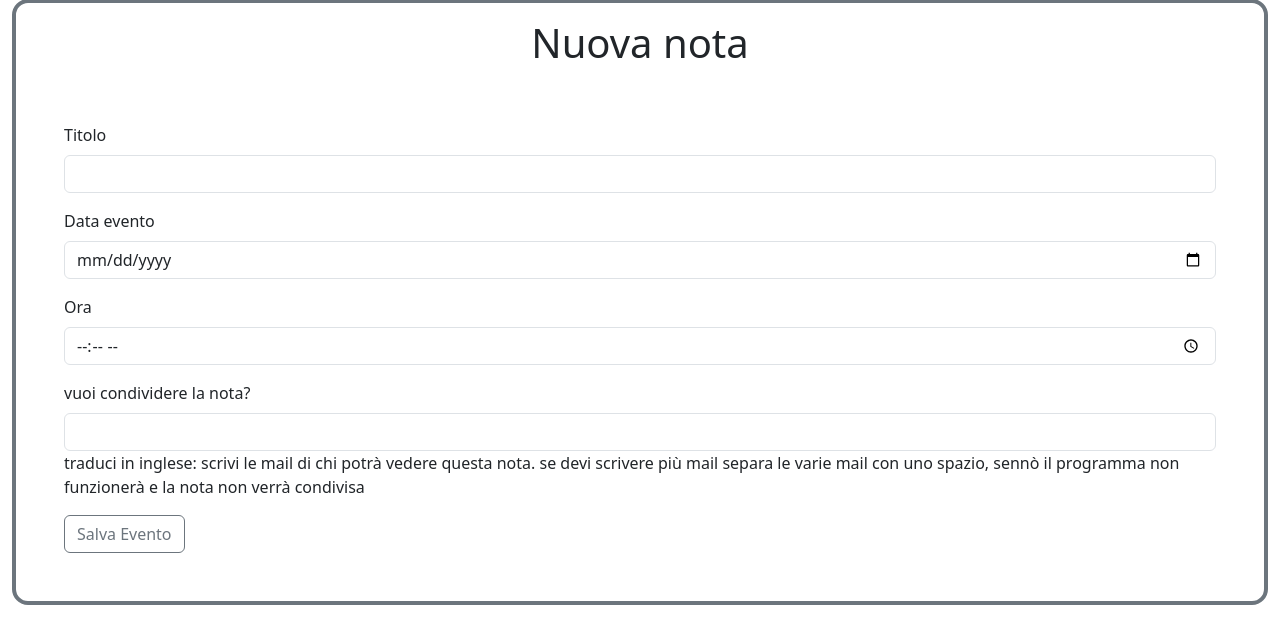
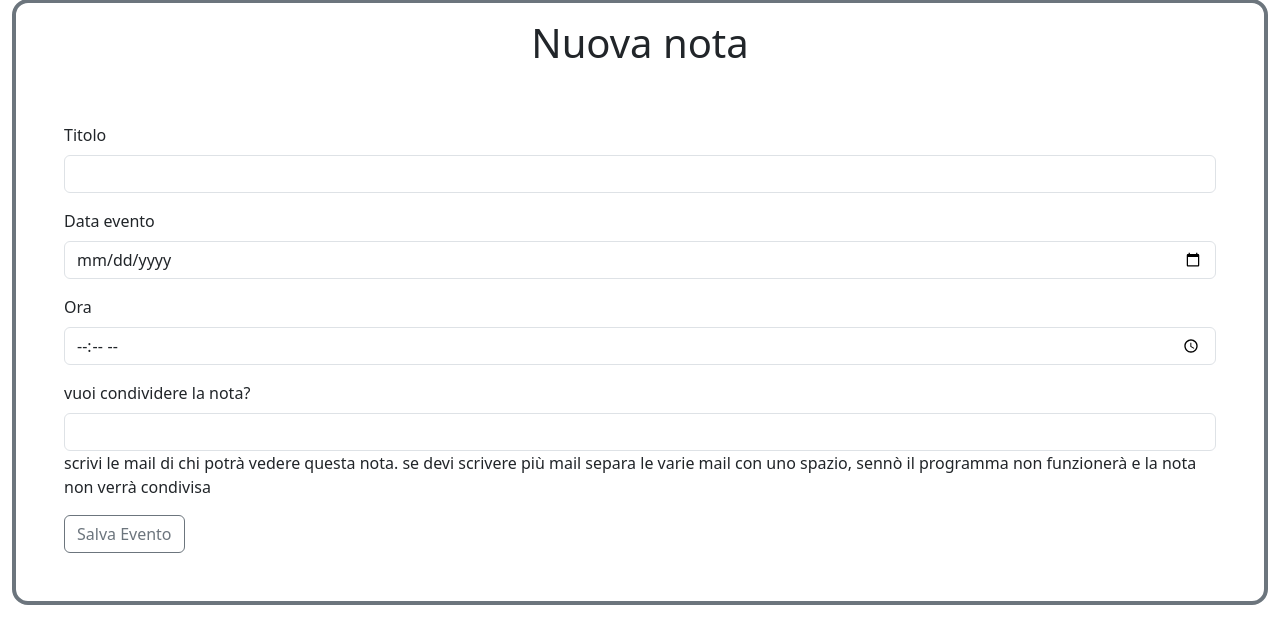
Before and after one commit to N1ckke/Project_Calendar, a PHP site: page /nuova_nota.php in a window 1280 px wide. Shown: the part 33-677 px from the top of the page. Run offline with PHP 8.4, Linux system fonts and the light colour scheme; the visitor is signed in with stand-in values (Sample User, id 1).

Commit message:
Update nuova_nota.php

```diff
--- a/progetto/pages/nuova_nota.php
+++ b/progetto/pages/nuova_nota.php
@@ -53,7 +53,7 @@
             <label class="form-label">vuoi condividere la nota?</label>
             <input type="text" name="condivisioni" class="form-control">
             <div id="shareHelpBlock" class="sub-text">
-            traduci in inglese: scrivi le mail di chi potrà vedere questa nota.
+            scrivi le mail di chi potrà vedere questa nota.
             se devi scrivere più mail separa le varie mail con uno spazio, sennò il programma non funzionerà e la nota non verrà condivisa
             </div>
 
```
